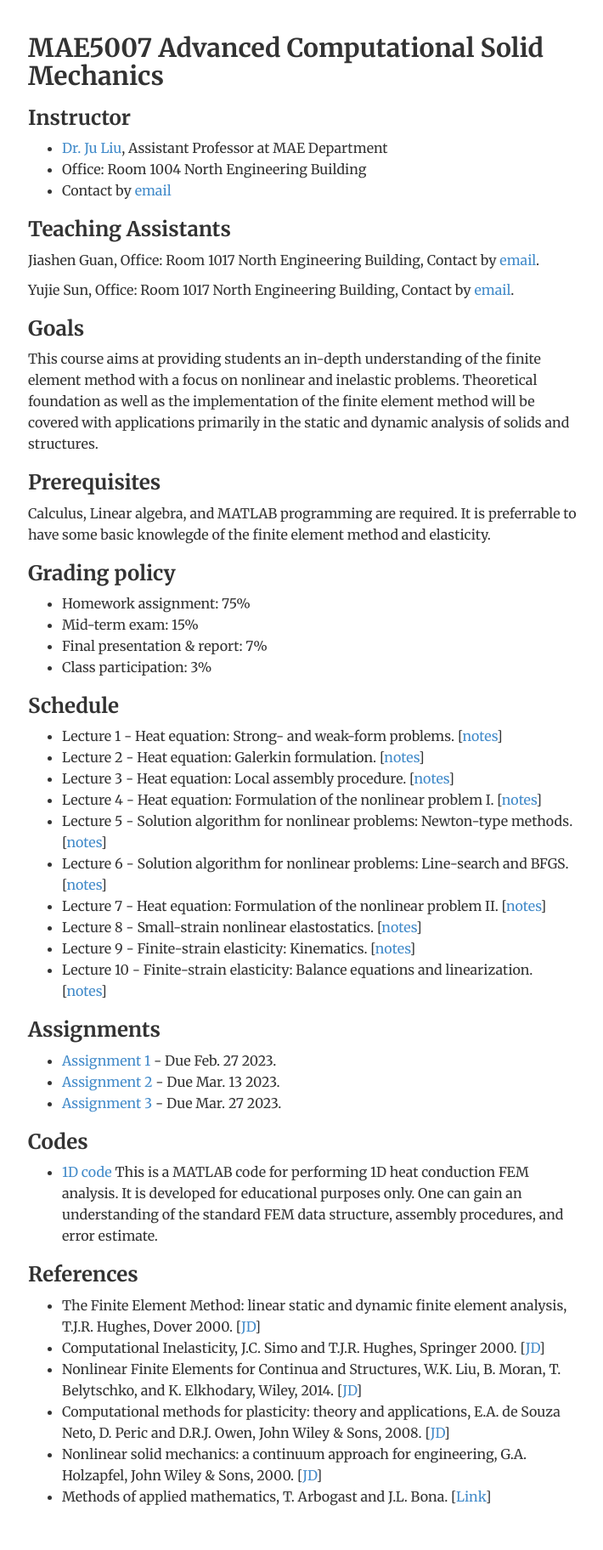
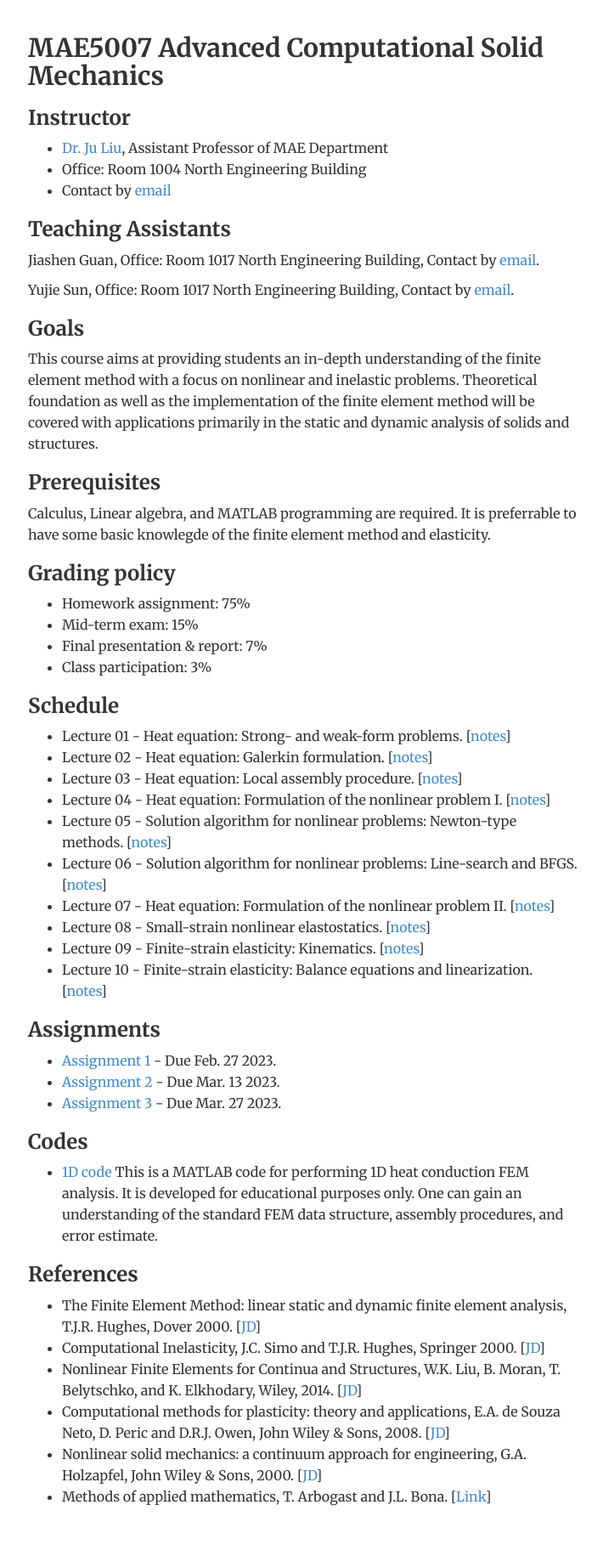
Before and after one commit to ju-liu/ju-liu.github.io, a Jekyll site: the page built from teaching/FEM-2023-Spring/index.html, in a window 1280 px wide. Shown: the whole page at 85% size, without its empty margins (283-993 px from the left). Built offline with Jekyll 4.4.1, drawn with Linux system fonts in a browser that asks for light colours; nearby versions of some CDN libraries; library files that are not in the unit come from our copies.

Commit message:
Update index.html

```diff
--- a/teaching/FEM-2023-Spring/index.html
+++ b/teaching/FEM-2023-Spring/index.html
@@ -8,7 +8,7 @@ description: Research of Dr. Ju Liu
 
   <h3>Instructor</h3>
   <ul>
-    <li> <a href=https://ju-liu.github.io>Dr. Ju Liu</a>, Assistant Professor at MAE Department</li>
+    <li> <a href=https://ju-liu.github.io>Dr. Ju Liu</a>, Assistant Professor of MAE Department</li>
     <li> Office: Room 1004 North Engineering Building </li>
     <li> Contact by <a href="mailto:liuj36@sustech.edu.cn">email</a> </li>
   </ul>
@@ -36,15 +36,15 @@ description: Research of Dr. Ju Liu
 
 <h3>Schedule</h3>
 <ul>
-  <li>Lecture 1 - Heat equation: Strong- and weak-form problems. [<a href="notes/Lecture-01.pdf">notes</a>] </li>
-  <li>Lecture 2 - Heat equation: Galerkin formulation. [<a href="notes/Lecture-02.pdf">notes</a>]</li>
-  <li>Lecture 3 - Heat equation: Local assembly procedure. [<a href="notes/Lecture-03.pdf">notes</a>]</li>
-  <li>Lecture 4 - Heat equation: Formulation of the nonlinear problem I. [<a href="notes/Lecture-04.pdf">notes</a>]</li>
-  <li>Lecture 5 - Solution algorithm for nonlinear problems: Newton-type methods. [<a href="notes/Lecture-05.pdf">notes</a>]</li>
-  <li>Lecture 6 - Solution algorithm for nonlinear problems: Line-search and BFGS. [<a href="notes/Lecture-06.pdf">notes</a>]</li>
-  <li>Lecture 7 - Heat equation: Formulation of the nonlinear problem II. [<a href="notes/Lecture-07.pdf">notes</a>]</li>
-  <li>Lecture 8 - Small-strain nonlinear elastostatics. [<a href="notes/Lecture-08.pdf">notes</a>]</li>
-  <li>Lecture 9 - Finite-strain elasticity: Kinematics. [<a href="notes/Lecture-09.pdf">notes</a>]</li>
+  <li>Lecture 01 - Heat equation: Strong- and weak-form problems. [<a href="notes/Lecture-01.pdf">notes</a>] </li>
+  <li>Lecture 02 - Heat equation: Galerkin formulation. [<a href="notes/Lecture-02.pdf">notes</a>]</li>
+  <li>Lecture 03 - Heat equation: Local assembly procedure. [<a href="notes/Lecture-03.pdf">notes</a>]</li>
+  <li>Lecture 04 - Heat equation: Formulation of the nonlinear problem I. [<a href="notes/Lecture-04.pdf">notes</a>]</li>
+  <li>Lecture 05 - Solution algorithm for nonlinear problems: Newton-type methods. [<a href="notes/Lecture-05.pdf">notes</a>]</li>
+  <li>Lecture 06 - Solution algorithm for nonlinear problems: Line-search and BFGS. [<a href="notes/Lecture-06.pdf">notes</a>]</li>
+  <li>Lecture 07 - Heat equation: Formulation of the nonlinear problem II. [<a href="notes/Lecture-07.pdf">notes</a>]</li>
+  <li>Lecture 08 - Small-strain nonlinear elastostatics. [<a href="notes/Lecture-08.pdf">notes</a>]</li>
+  <li>Lecture 09 - Finite-strain elasticity: Kinematics. [<a href="notes/Lecture-09.pdf">notes</a>]</li>
   <li>Lecture 10 - Finite-strain elasticity: Balance equations and linearization. [<a href="notes/Lecture-10.pdf">notes</a>]</li>
 </ul>
 
```
